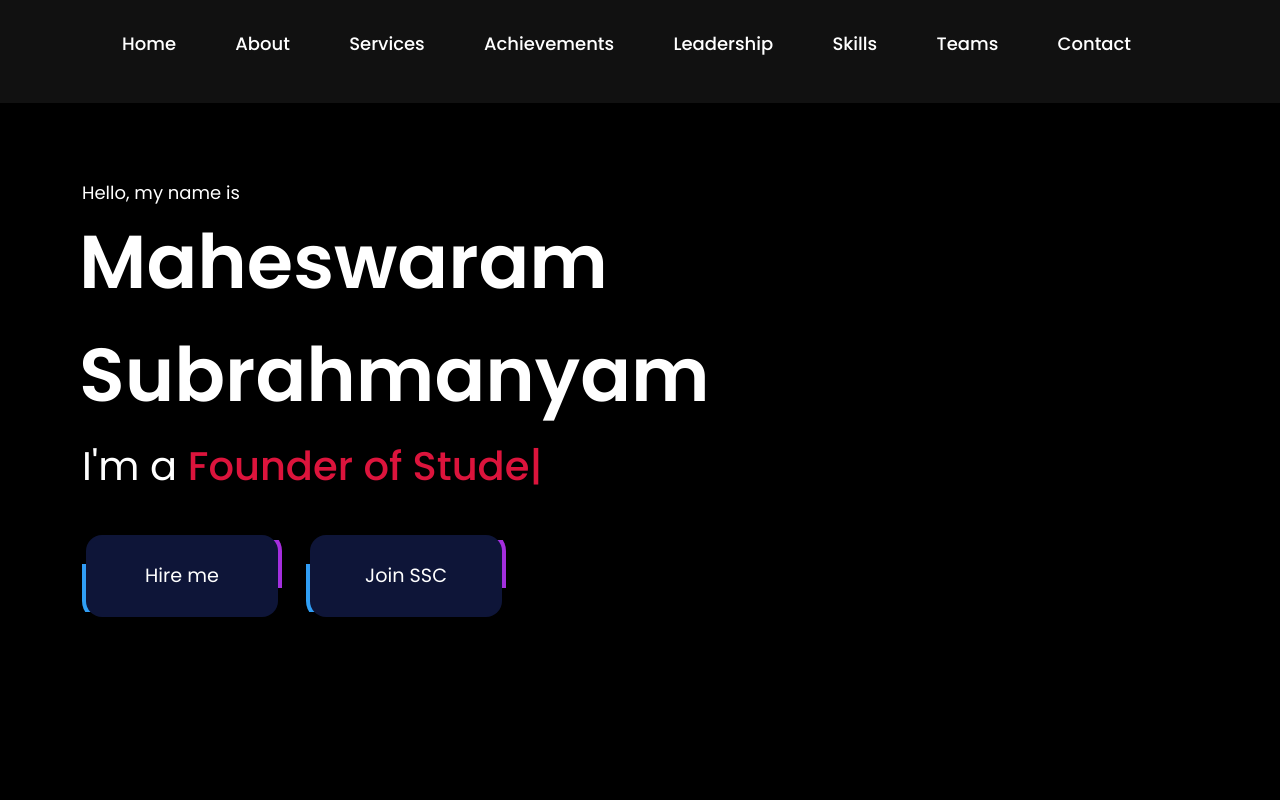
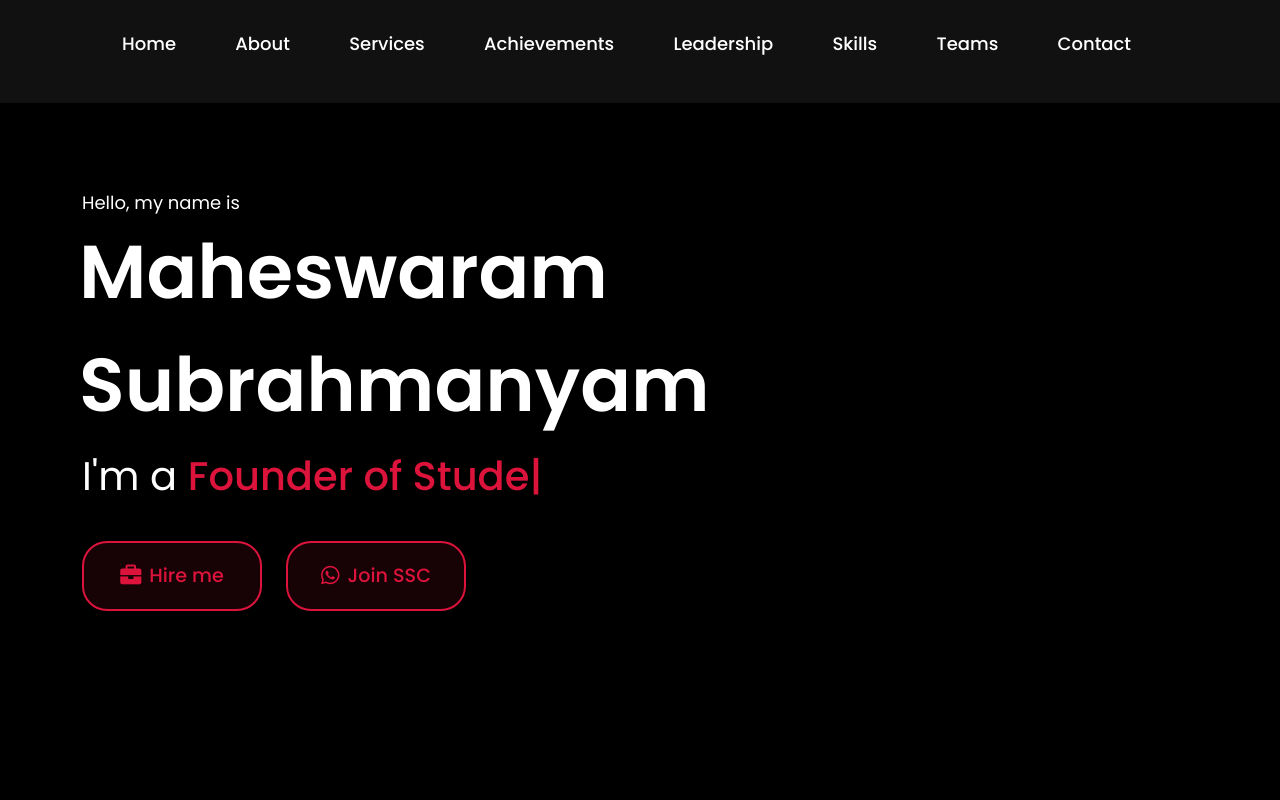
Before and after one commit to maheswaramsubrahmanyam/Maheswaram-Subrahmanyam-Potfolio-website, a plain HTML site: page index.html in a window 1280 px wide. Shown: the top 800 px of the page. Drawn offline with nearby package versions, Linux system fonts and the light colour scheme; a script that the page names is missing.

Commit message:
Update index.html

```diff
--- a/index.html
+++ b/index.html
@@ -92,47 +92,45 @@
             display: flex;
             justify-content: center;
             align-items: center;
-            background: rgba(0, 0, 0, 0.5);
-            overflow: hidden;
-            border-radius: 20px;
+            background: rgba(220, 20, 60, 0.1);
+            border: 2px solid crimson;
+            border-radius: 25px;
             margin-top: 30px;
             cursor: pointer;
-        }
-
-        .classbox::before {
-            content: '';
-            position: absolute;
-            width: 48px;
-            height: 400%;
-            border-radius: 0;
-            background: linear-gradient(#00ccff, #d400d4);
-            animation: animate-rotate 4s linear infinite;
-        }
-
-        .classbox::after {
-            content: '';
-            position: absolute;
-            inset: 4px;
-            background: #0e1538;
-            border-radius: 16px;
-        }
-
-        @keyframes animate-rotate {
-            0% {
-                transform: rotate(0deg);
-            }
-
-            100% {
-                transform: rotate(360deg);
-            }
+            transition: all 0.3s ease;
+            overflow: hidden;
+        }
+
+        .classbox:hover {
+            background: crimson;
+            transform: translateY(-2px);
+            box-shadow: 0 5px 15px rgba(220, 20, 60, 0.3);
+        }
+
+        .classbox:active {
+            transform: translateY(0);
         }
 
         .classbox a {
             text-decoration: none;
-            color: #fff;
+            color: crimson;
             font-size: 1.2em;
+            font-weight: 500;
             z-index: 10;
             cursor: pointer;
+            display: flex;
+            align-items: center;
+            justify-content: center;
+            gap: 8px;
+            transition: all 0.3s ease;
+        }
+
+        .classbox:hover a {
+            color: white;
+        }
+
+        .classbox a i {
+            font-size: 1.1em;
         }
 
         /* Responsive adjustments */
@@ -146,8 +144,8 @@
             }
 
             .classbox {
-                width: 180px;
-                height: 70px;
+                width: 160px;
+                height: 65px;
             }
         }
 
@@ -161,8 +159,8 @@
             }
 
             .classbox {
-                width: 200px;
-                height: 90px;
+                width: 180px;
+                height: 70px;
             }
         }
 
@@ -1794,14 +1792,14 @@
                 <div class="text-3"> I'm a <span class="typing"></span></div>
                 <div class="d-flex flex-row">
                     <div class="classbox">
-                        <a href="https://www.linkedin.com/in/maheswaram-subrahmanyam-361238275/">Hire
-                            me</a>
-
+                        <a href="https://www.linkedin.com/in/maheswaram-subrahmanyam-361238275/">
+                            <i class="fas fa-briefcase"></i> Hire me
+                        </a>
                     </div>
                     <div class="classbox ml-4">
-                        <a href="https://chat.whatsapp.com/H3AgvLp9axaEb2WUBbI6a1">Join
-                            SSC</a>
-
+                        <a href="https://chat.whatsapp.com/H3AgvLp9axaEb2WUBbI6a1">
+                            <i class="fab fa-whatsapp"></i> Join SSC
+                        </a>
                     </div>
                 </div>
                 <!-- <button class="btn btn-success m-1 inline"><a href=""></a> Join SSC Community</button> -->
```
